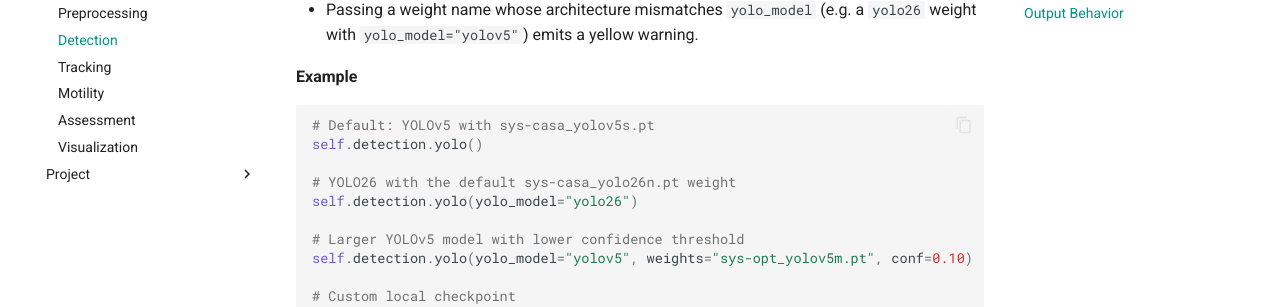
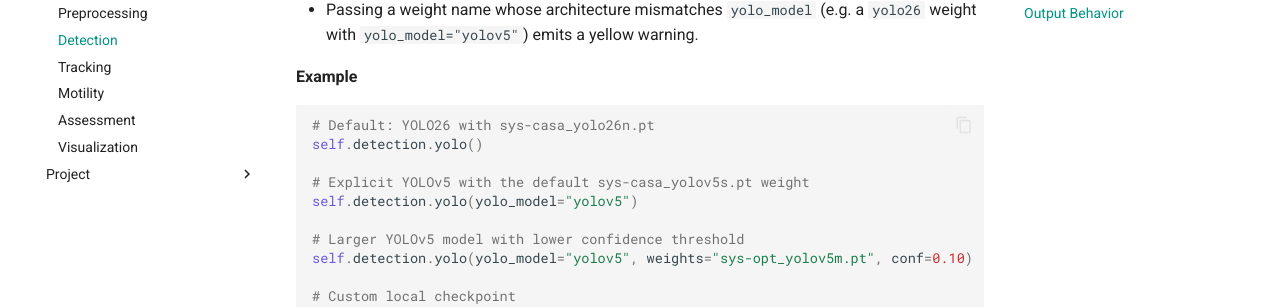
Before and after one commit to DFL-KamLab/pycasa, an MkDocs documentation site: the page built from docs/api/detection.md, in a window 1280 px wide and 900 px high, scrolled down 8187 px. Shown: the part 230-537 px from the top of the window. Built offline with MkDocs 1.6.1 and Material for MkDocs 9.7.7, drawn with Linux system fonts in a browser that asks for light colours; comment, search, counter and statistics services are not loaded; some of the changed text lies outside the part shown.

Commit message:
Allowed the yolo26 weights to be downloaded automatically

````diff
--- a/docs/api/detection.md
+++ b/docs/api/detection.md
@@ -269,11 +269,11 @@ Detection output format: `[class_id, norm_center_x, norm_center_y, norm_width, n
 **Example**
 
 ```python
-# Default: YOLOv5 with sys-casa_yolov5s.pt
+# Default: YOLO26 with sys-casa_yolo26n.pt
 self.detection.yolo()
 
-# YOLO26 with the default sys-casa_yolo26n.pt weight
-self.detection.yolo(yolo_model="yolo26")
+# Explicit YOLOv5 with the default sys-casa_yolov5s.pt weight
+self.detection.yolo(yolo_model="yolov5")
 
 # Larger YOLOv5 model with lower confidence threshold
 self.detection.yolo(yolo_model="yolov5", weights="sys-opt_yolov5m.pt", conf=0.10)
--- a/docs/index.md
+++ b/docs/index.md
@@ -146,7 +146,7 @@ self = pc.io.load_default_data()
 self.preprocessing.grayscale()
 self.preprocessing.binarization.otsu()
 
-# 3. Detect — run YOLO on every frame (defaults to YOLOv5; pass yolo_model="yolo26" for YOLO26)
+# 3. Detect — run YOLO on every frame (defaults to YOLO26; pass yolo_model="yolov5" for YOLOv5)
 self.detection.yolo()
 
 # 4. Track — link detections into trajectories with SORT
````
Also changed, not shown: other parts of docs/api/detection.md (+2 -2 lines), docs/examples/default-data-otsu-yolo.md (+3 -3 lines), docs/examples/detection-tracking.md (+3 -3 lines), docs/getting-started/quickstart.md (+2 -2 lines), 2 other files.
